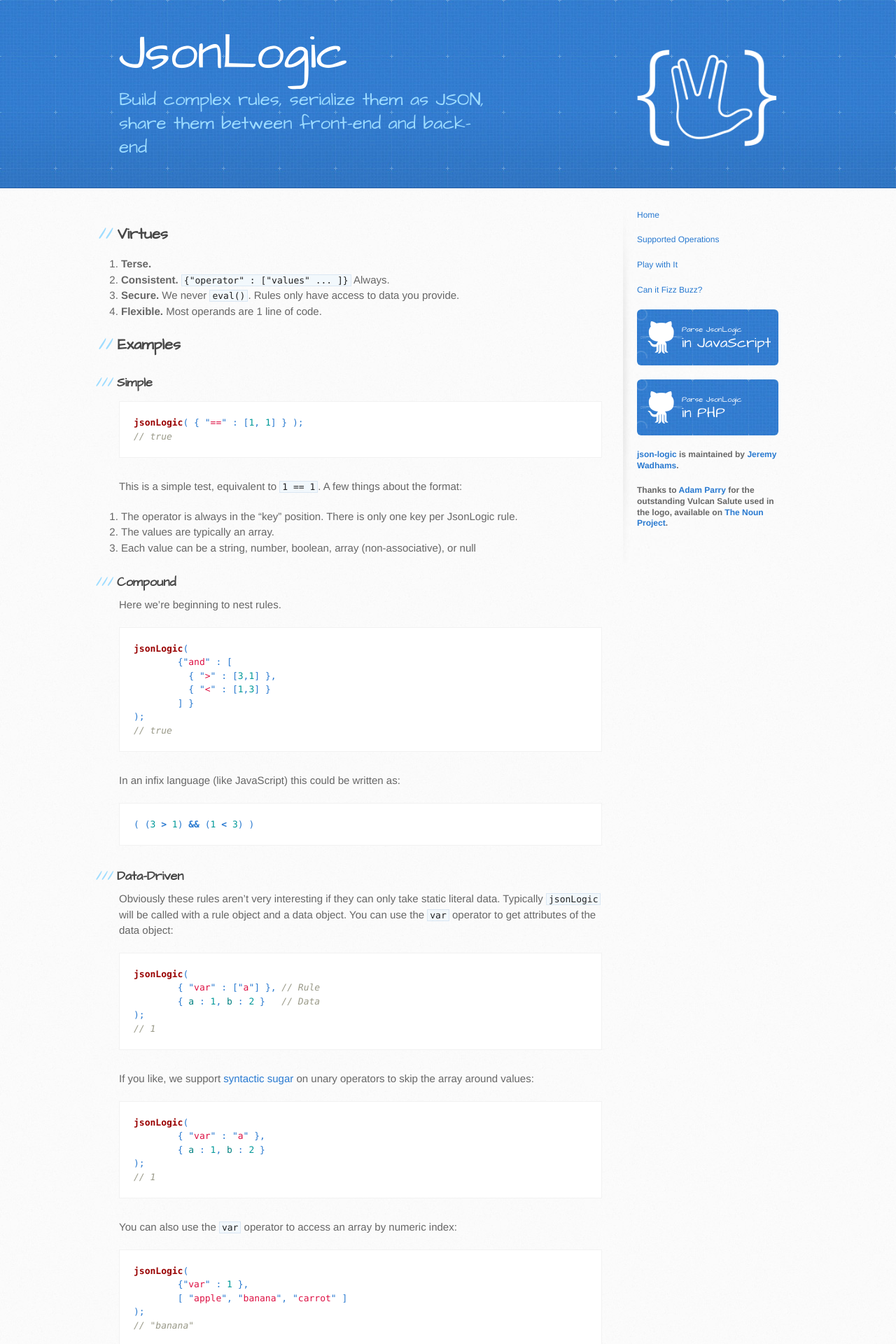
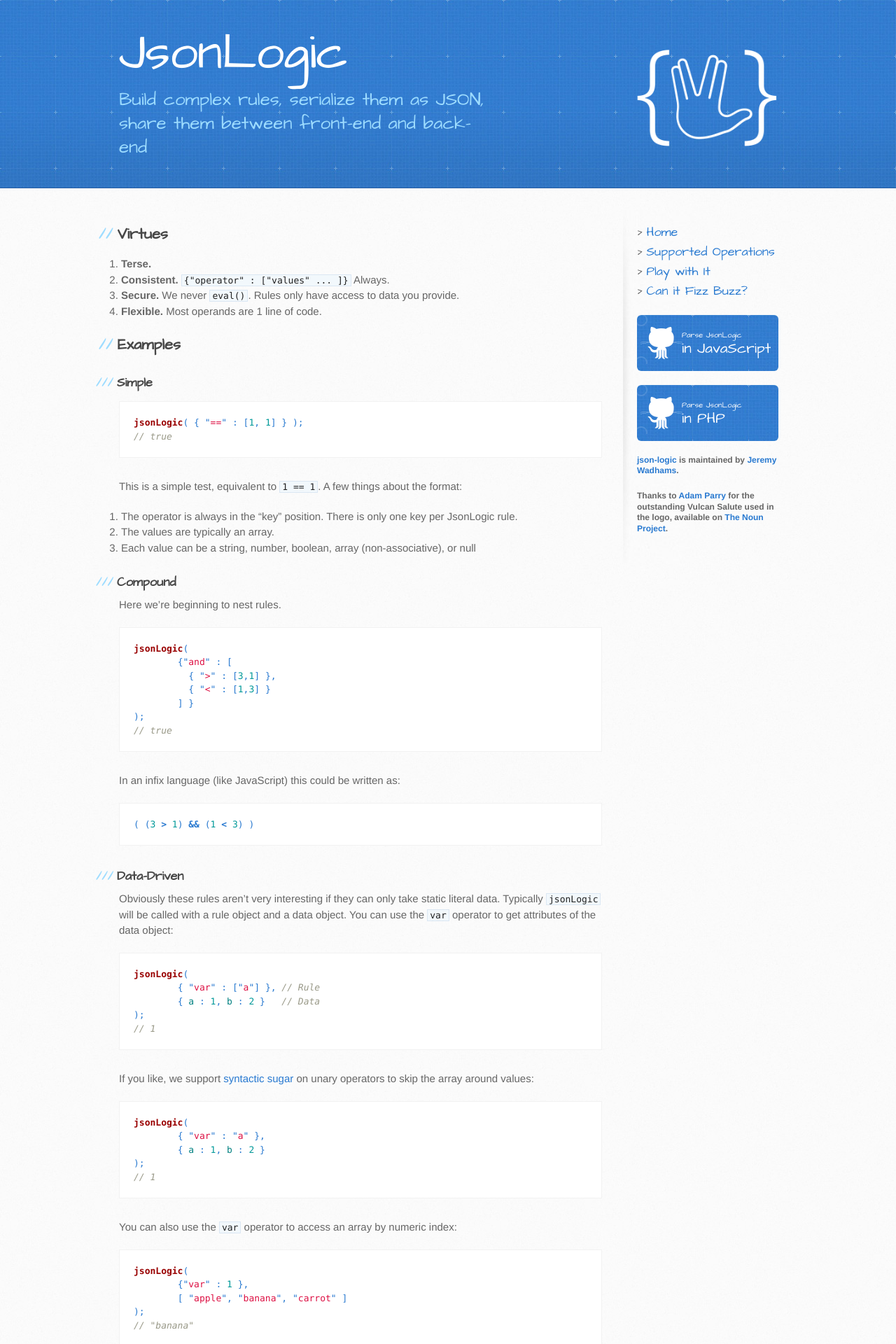
Before and after one commit to jwadhams/json-logic, a Jekyll site: the page built from index.md, in a window 1280 px wide. Shown: the top 1920 px of the page at 70% size. Built offline with Jekyll 4.4.1, drawn with Linux system fonts in a browser that asks for light colours; Markdown is read by kramdown in place of the engine named in the settings; some of the changed text lies outside the part shown.

```diff
--- a/_layouts/default.html
+++ b/_layouts/default.html
@@ -35,11 +35,12 @@
         </section>
 
         <aside id="sidebar">
-			<p><a href="{{ site.baseurl }}/">Home</a></p>
-			<p><a href="{{ site.baseurl }}/operations.html">Supported Operations</a></p>
-			<p><a href="{{ site.baseurl }}/play.html">Play with It</a></p>
-			<p><a href="{{ site.baseurl }}/fizzbuzz.html">Can it Fizz Buzz?</a></p>
-
+		  <ul id="toc">
+			<li><a href="{{ site.baseurl }}/">Home</a></li>
+			<li><a href="{{ site.baseurl }}/operations.html">Supported Operations</a></li>
+			<li><a href="{{ site.baseurl }}/play.html">Play with It</a></li>
+			<li><a href="{{ site.baseurl }}/fizzbuzz.html">Can it Fizz Buzz?</a></li>
+		  </ul>
 
           <a href="https://github.com/jwadhams/json-logic-js/" class="button">
             <small>Parse JsonLogic</small>
--- a/play.html
+++ b/play.html
@@ -57,7 +57,7 @@ layout: default
 
 <!-- Latest compiled and minified JavaScript -->
 <script src="https://ajax.googleapis.com/ajax/libs/jquery/1.11.3/jquery.min.js"></script>
-<script src="https://cdn.rawgit.com/jwadhams/json-logic-js/master/logic.js"></script>
+<script src="https://rawgit.com/jwadhams/json-logic-js/master/logic.js"></script>
 <script>
 	function lint(element){
 		var $element = $(element),
--- a/stylesheets/stylesheet.css
+++ b/stylesheets/stylesheet.css
@@ -507,6 +507,21 @@ aside#sidebar {
   background: transparent url(../images/sidebar-bg.jpg) 0 0 no-repeat;
 }
 
+#toc {
+	font-family: 'Architects Daughter', 'Helvetica Neue', Helvetica, Arial, serif;
+    list-style: none;
+    padding: 0;
+	font-size:18px;
+	line-height:28px;
+}
+#toc li{
+
+}
+#toc li:before{
+	content:">";
+	margin-right:5px;
+}
+
 aside#sidebar p.repo-owner,
 aside#sidebar p.repo-owner a {
   font-weight: bold;
```
Also changed, not shown: index.md (+2 -17 lines), 1 other file.
